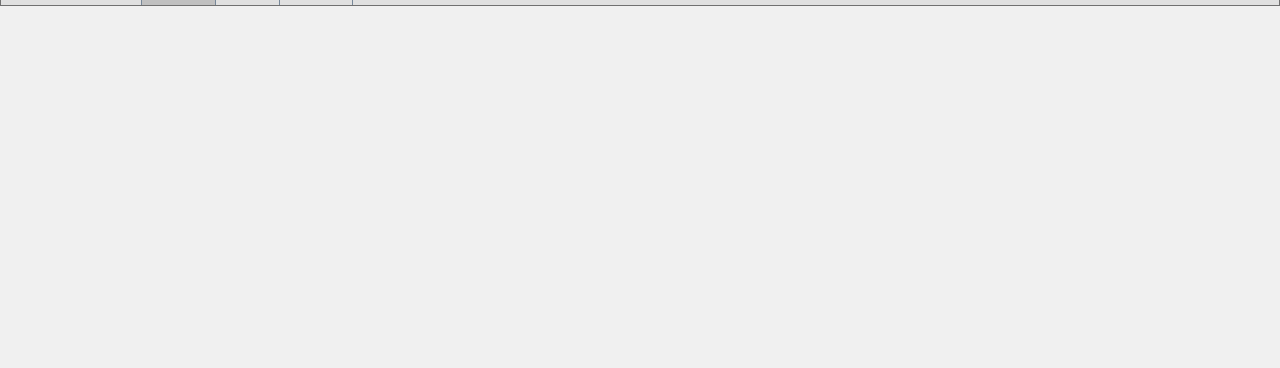
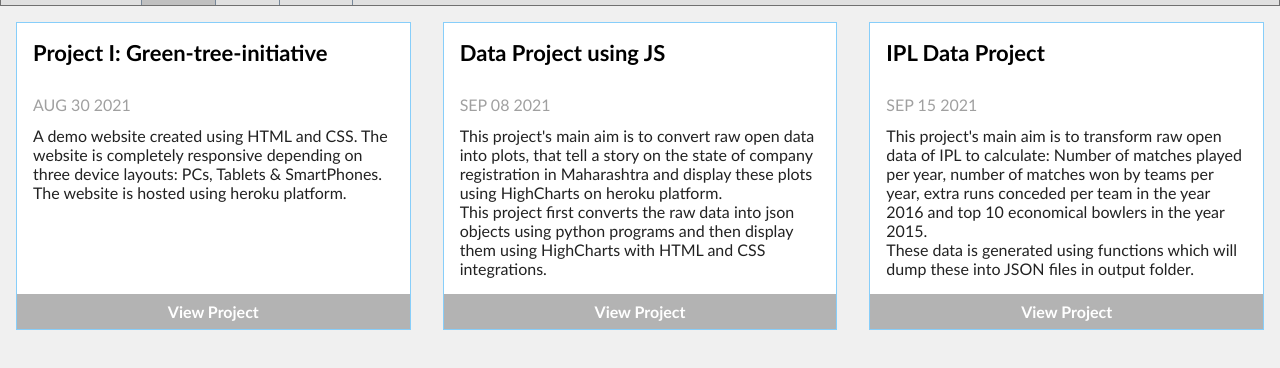
Before and after one commit to Mihirp784/Mihirp784.github.io, a plain HTML site: page projects.html in a window 1280 px wide. Shown: the part 44-412 px from the top of the page. Drawn offline with Linux system fonts and the light colour scheme.

Commit message:
feat: Projects added

```diff
--- a/css/style.css
+++ b/css/style.css
@@ -1,5 +1,6 @@
 body {
   min-height: 320px;
+  min-width: 320px;
   background-color: #f0f0f0;
   font-family: "Gill Sans", "Gill Sans MT", Calibri, "Trebuchet MS", sans-serif;
   margin: 0;
@@ -61,6 +62,51 @@ a div {
   background-color: #c0c0c0;
 }
 
+.project-section {
+  display: flex;
+  flex-direction: column;
+}
+
+.project-item {
+  display: flex;
+  flex-direction: column;
+  margin: 16px;
+  padding-top: 16px;
+  background-color: white;
+  border: 1px solid lightskyblue;
+}
+
+.project-title {
+  font-weight: 700;
+  font-size: 22px;
+  padding: 0 16px;
+}
+
+.project-date {
+  margin-top: 8px;
+  padding: 0 16px;
+  color: #a0a0a0;
+}
+
+.project-description {
+  margin-top: 12px;
+  padding: 0 16px;
+  font-weight: 400;
+  font-size: 16px;
+  color: #222222;
+}
+
+.project-button {
+  margin: 16px 0 0;
+  padding: 8px;
+  text-decoration: none;
+  text-transform: none;
+  text-align: center;
+  color: white;
+  font-weight: bold;
+  background-color: #b3b3b3;
+}
+
 @media screen and (min-width: 768px) {
   nav {
     flex-direction: row;
@@ -76,4 +122,20 @@ a div {
   a > div {
     margin-top: 10%;
   }
+
+  .project-section {
+    flex-direction: row;
+  }
+
+  .project-section > * {
+    flex: 1 0;
+  }
+
+  .project-description {
+    flex: 1 0;
+  }
+
+  .project-title {
+    height: 48px;
+  }
 }
--- a/projects.html
+++ b/projects.html
@@ -6,7 +6,6 @@
     <meta name="viewport" content="width=device-width, initial-scale=1.0" />
     <title>Projects</title>
     <link rel="stylesheet" href="./css/style.css" />
-    <link rel="stylesheet" href="./css/project.css" />
   </head>
   <body>
     <header>
@@ -22,5 +21,61 @@
         <a href="./resume.html"><div>Resume</div></a>
       </nav>
     </header>
+    <section class="project-section">
+      <div class="project-item">
+        <div class="project-title">Project I: Green-tree-initiative</div>
+        <div class="project-date">AUG 30 2021</div>
+        <div class="project-description">
+          A demo website created using HTML and CSS. The website is completely
+          responsive depending on three device layouts: PCs, Tablets &
+          SmartPhones. The website is hosted using heroku platform.
+        </div>
+        <a
+          class="project-button"
+          target="blank"
+          href="https://mihir-nonprofit-website.herokuapp.com/index.html"
+        >
+          View Project
+        </a>
+      </div>
+      <div class="project-item">
+        <div class="project-title">Data Project using JS</div>
+        <div class="project-date">SEP 08 2021</div>
+        <div class="project-description">
+          This project's main aim is to convert raw open data into plots, that
+          tell a story on the state of company registration in Maharashtra and
+          display these plots using HighCharts on heroku platform.<br />
+          This project first converts the raw data into json objects using
+          python programs and then display them using HighCharts with HTML and
+          CSS integrations.
+        </div>
+        <a
+          class="project-button"
+          target="blank"
+          href="https://company-master-using-js.herokuapp.com/"
+        >
+          View Project
+        </a>
+      </div>
+      <div class="project-item">
+        <div class="project-title">IPL Data Project</div>
+        <div class="project-date">SEP 15 2021</div>
+        <div class="project-description">
+          This project's main aim is to transform raw open data of IPL to
+          calculate: Number of matches played per year, number of matches won by
+          teams per year, extra runs conceded per team in the year 2016 and top
+          10 economical bowlers in the year 2015.<br />
+          These data is generated using functions which will dump these into
+          JSON files in output folder.
+        </div>
+        <a
+          class="project-button"
+          target="blank"
+          href="https://gitlab.com/mihir784/mihir_ipl_project"
+        >
+          View Project
+        </a>
+      </div>
+    </section>
   </body>
 </html>
```
